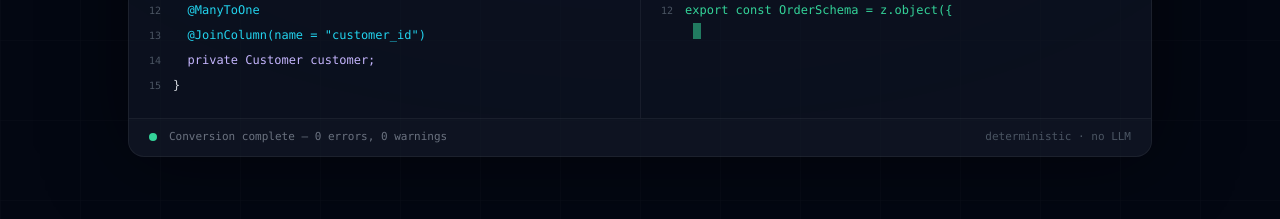
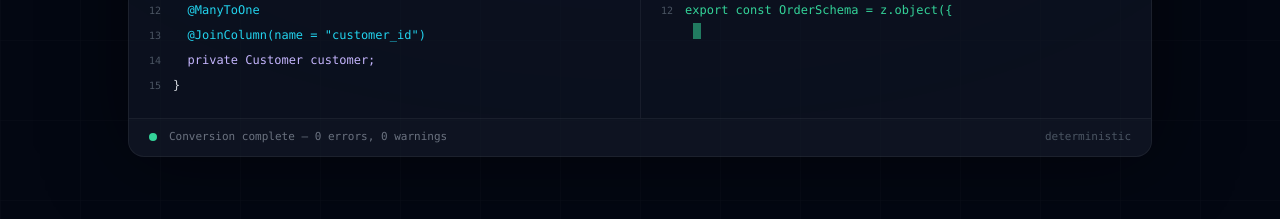
Before and after one commit to Gildaciolopes/Transmuter-ai, a Next.js app in the folder apps/web/: page / in a window 1280 px wide. Shown: the part 1080-1299 px from the top of the page. Built offline with nearby package versions, Linux system fonts and the light colour scheme.

Commit message:
fix: update pricing for Pro and Team tiers, and remove redundant text in AnimatedTerminal

```diff
--- a/apps/web/src/app/page.tsx
+++ b/apps/web/src/app/page.tsx
@@ -70,7 +70,7 @@ const PRICING_TIERS = [
   },
   {
     name: "Pro",
-    price: "$19",
+    price: "$20",
     period: "/month",
     badge: "Most Popular",
     description: "For developers doing serious migrations.",
@@ -85,7 +85,7 @@ const PRICING_TIERS = [
   },
   {
     name: "Team",
-    price: "$79",
+    price: "$80",
     period: "/month",
     description: "For engineering teams migrating at scale.",
     features: ["Everything in Pro", "Github Integration", "Dedicated support"],
@@ -299,7 +299,7 @@ function AnimatedTerminal() {
                 : "Reading Java source..."}
           </span>
           <span className="ml-auto text-[11px] font-mono text-gray-600">
-            deterministic · no LLM
+            deterministic
           </span>
         </div>
       </div>
```
